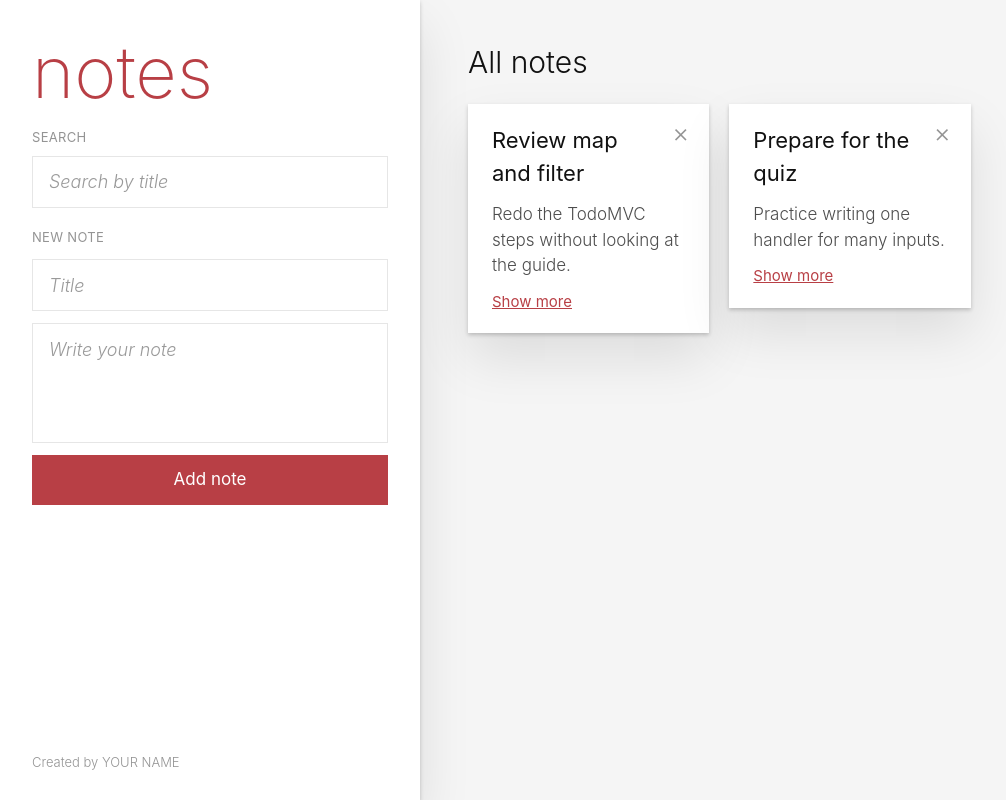
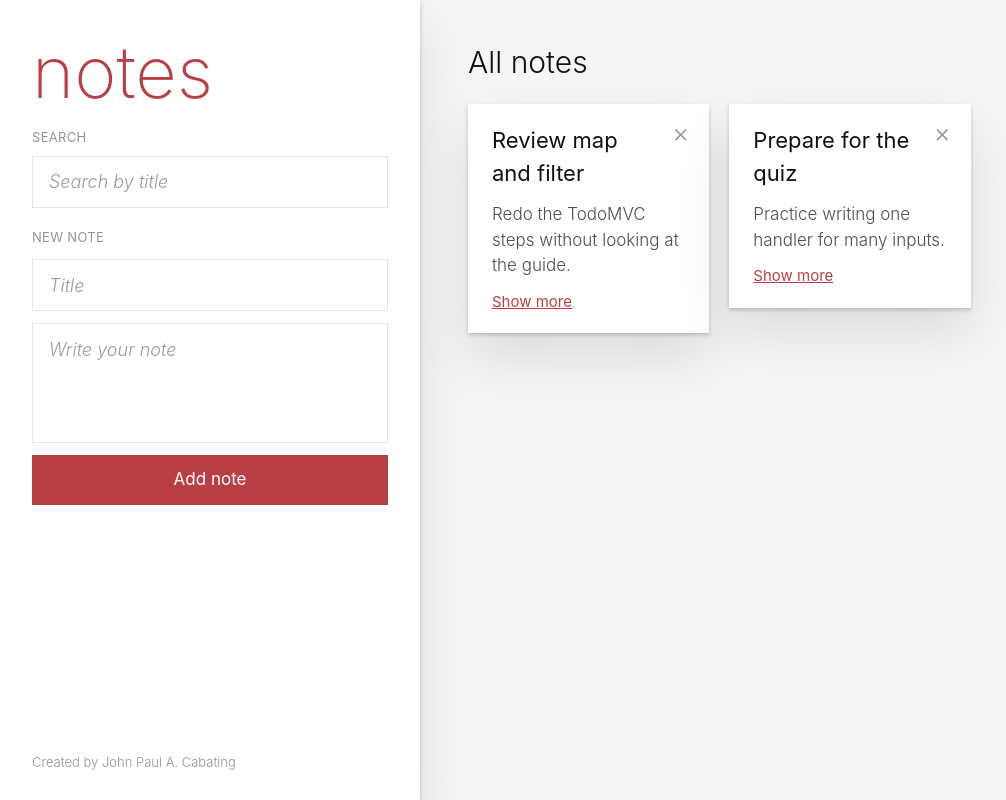
Before and after one commit to JpCabating/csit340G8-notes, a React (Vite) app: page / in a window 1280 px wide. Shown: the whole page, without its empty margins (0-1006 px from the left). Built offline with nearby package versions, Linux system fonts and the light colour scheme.

Commit message:
chore: replace YOUR NAME with John Paul A. Cabating

```diff
--- a/src/App.jsx
+++ b/src/App.jsx
@@ -5,7 +5,7 @@ function App() {
   return (
     <div className="bg-[#f5f5f5] font-light text-[#111]">
       <Notes />
-      <Info name="YOUR NAME" />
+      <Info name="John Paul A. Cabating" />
     </div>
   )
 }
```
